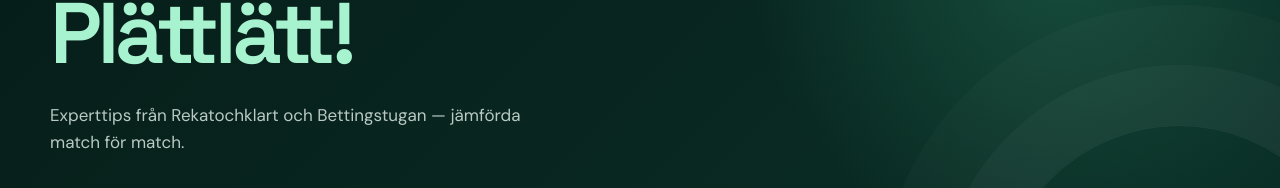
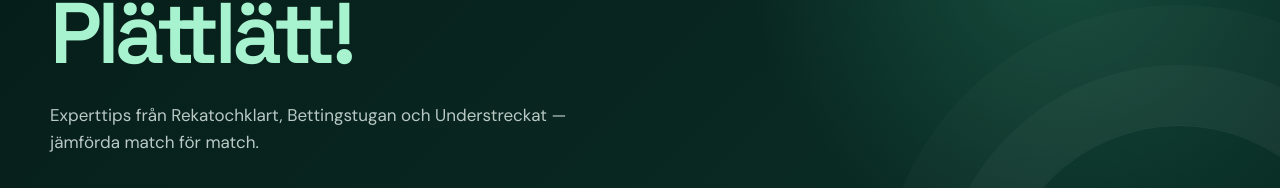
Before and after one commit to gustavsund-sys/stryktips, a React (Vite) app: page / in a window 1280 px wide. Shown: the part 277-465 px from the top of the page. Built offline with nearby package versions, Linux system fonts and the light colour scheme; no server answers; the database is empty.

Commit message:
Mention Understreckat in site intro

```diff
--- a/src/App.tsx
+++ b/src/App.tsx
@@ -21,7 +21,7 @@
   const visible = filter === 'all' ? round.matches : round.matches.filter((match) => filter === 'deviation' ? Boolean(match.expertDeviation) : match.classification === filter);
   const filters: [Filter, string][] = [['all', 'Alla'], ['strong', '🔥 Spikar'], ['consensus', '✓ Konsensus'], ['disagreement', '! Oense'], ['deviation', '💎 Avvikelser']];
   return <>
-    <header className="hero"><nav><a className="brand" href="./" aria-label="TS-Gubbarnas Dundertips"><img src={logo} alt="TS-Gubbarnas Dundertips"/></a><span className="live"><i/> Uppdaterad</span></nav><div className="eyebrow">Veckans kupong · {swedishDate(round.roundDate)}</div><h1>Tretton rätt,<br/><em>Plättlätt!</em></h1><p className="intro">Experttips från Rekatochklart och Bettingstugan — jämförda match för match.</p><div className="meta"><span><b>13</b> matcher</span><span><b>{round.expertCount}</b> experter</span><span><b>{new Intl.DateTimeFormat('sv-SE', { hour: '2-digit', minute: '2-digit' }).format(new Date(round.updatedAt))}</b> uppdaterad</span></div></header>
+    <header className="hero"><nav><a className="brand" href="./" aria-label="TS-Gubbarnas Dundertips"><img src={logo} alt="TS-Gubbarnas Dundertips"/></a><span className="live"><i/> Uppdaterad</span></nav><div className="eyebrow">Veckans kupong · {swedishDate(round.roundDate)}</div><h1>Tretton rätt,<br/><em>Plättlätt!</em></h1><p className="intro">Experttips från Rekatochklart, Bettingstugan och Understreckat — jämförda match för match.</p><div className="meta"><span><b>13</b> matcher</span><span><b>{round.expertCount}</b> experter</span><span><b>{new Intl.DateTimeFormat('sv-SE', { hour: '2-digit', minute: '2-digit' }).format(new Date(round.updatedAt))}</b> uppdaterad</span></div></header>
     <main>
       <section className="summary"><div><Flame/><span><b>{counts.strong}</b> spikkandidater</span></div><div><CheckCircle2/><span><b>{counts.consensus}</b> med konsensus</span></div><div><AlertTriangle/><span><b>{counts.disagreement}</b> oense</span></div><div><ShieldCheck/><span><b>{deviationCount}</b> expertavvikelser</span></div></section>
       {demo && <div className="notice">Ingen livekupong har publicerats ännu — demodata visas tills källorna har validerats.</div>}
```
